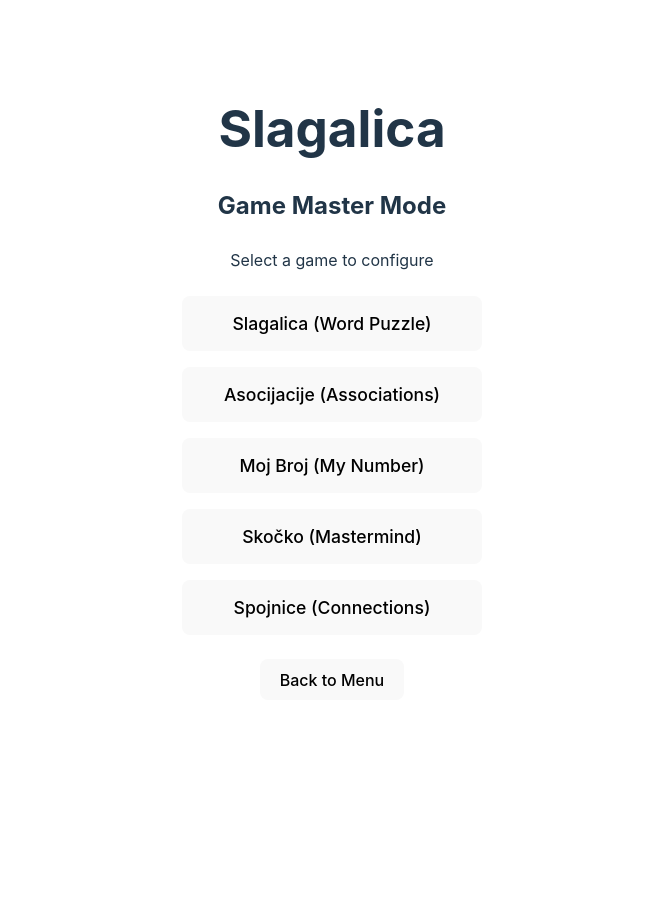
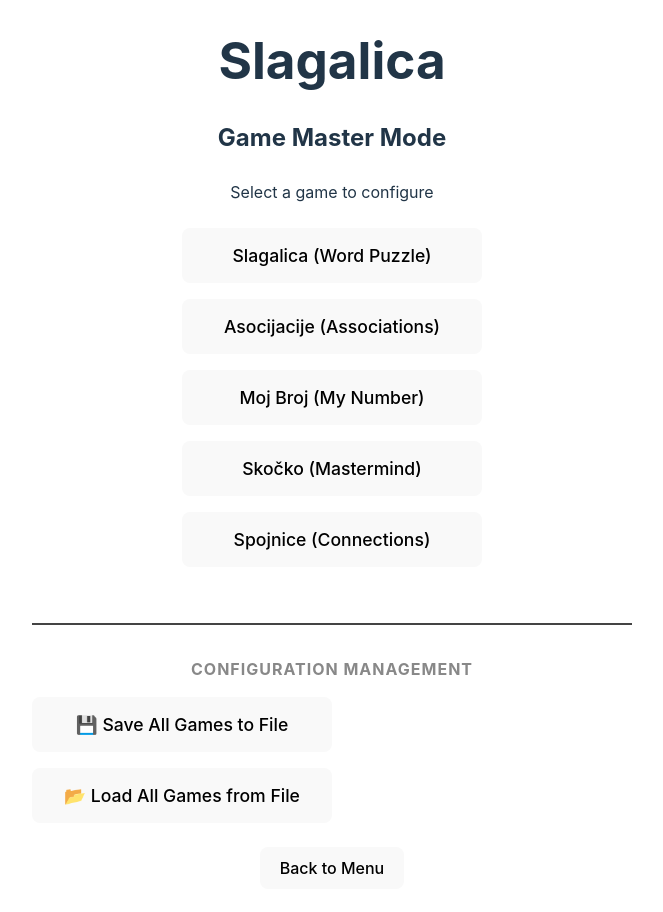
Before and after one commit to abster95/homemade-slagalica, a React (Vite) app: page / in a window 1280 px wide. Both pictures are taken after a click on the button "Game Master Mode". Shown: the top 912 px of the page, without its empty margins (308-971 px from the left). Before the commit the page ends 800 px from the top, so only its background shows below. Built offline with nearby package versions, Linux system fonts and the light colour scheme.

Commit message:
Add save/load functionality

```diff
--- a/src/App.css
+++ b/src/App.css
@@ -53,3 +53,18 @@ main {
   border-radius: 8px;
   border: 1px solid #ff9800;
 }
+
+.config-management {
+  width: 100%;
+  margin-top: 2rem;
+  padding-top: 2rem;
+  border-top: 2px solid #444;
+}
+
+.config-management h3 {
+  margin-bottom: 1rem;
+  color: #888;
+  font-size: 1rem;
+  text-transform: uppercase;
+  letter-spacing: 1px;
+}
--- a/src/App.tsx
+++ b/src/App.tsx
@@ -15,6 +15,7 @@ import { SkockoGameState } from './features/skocko/types'
 import { SpojniceGameMaster } from './features/spojnice/SpojniceGameMaster'
 import { SpojnicePlay } from './features/spojnice/SpojnicePlay'
 import { SpojniceGameState } from './features/spojnice/types'
+import { saveConfigToFile, loadConfigFromFile, AllGamesConfig } from './utils/fileUtils'
 
 type GameType = 'slagalica' | 'asocijacije' | 'moj-broj' | 'skocko' | 'spojnice' | null
 
@@ -26,6 +27,35 @@ function App() {
   const [mojBrojConfig, setMojBrojConfig] = useState<MojBrojGameState | null>(null)
   const [skockoConfig, setSkockoConfig] = useState<SkockoGameState | null>(null)
   const [spojniceConfig, setSpojniceConfig] = useState<SpojniceGameState | null>(null)
+
+  const handleSaveConfig = () => {
+    const config: AllGamesConfig = {
+      version: '1.0.0',
+      slagalica: slagalicaConfig,
+      asocijacije: asocijacijeConfig,
+      mojBroj: mojBrojConfig,
+      skocko: skockoConfig,
+      spojnice: spojniceConfig,
+    }
+    saveConfigToFile(config)
+  }
+
+  const handleLoadConfig = async () => {
+    try {
+      const config = await loadConfigFromFile()
+
+      // Load each game configuration if it exists
+      if (config.slagalica) setSlagalicaConfig(config.slagalica)
+      if (config.asocijacije) setAsocijacijeConfig(config.asocijacije)
+      if (config.mojBroj) setMojBrojConfig(config.mojBroj)
+      if (config.skocko) setSkockoConfig(config.skocko)
+      if (config.spojnice) setSpojniceConfig(config.spojnice)
+
+      alert('Configuration loaded successfully!')
+    } catch (error) {
+      alert(`Failed to load configuration: ${error instanceof Error ? error.message : 'Unknown error'}`)
+    }
+  }
 
   return (
     <div className="app">
@@ -56,20 +86,38 @@ function App() {
             <div className="menu-buttons">
               <button onClick={() => setSelectedGame('slagalica')}>
                 Slagalica (Word Puzzle)
+                {slagalicaConfig && ' ✓'}
               </button>
               <button onClick={() => setSelectedGame('asocijacije')}>
                 Asocijacije (Associations)
+                {asocijacijeConfig && ' ✓'}
               </button>
               <button onClick={() => setSelectedGame('moj-broj')}>
                 Moj Broj (My Number)
+                {mojBrojConfig && ' ✓'}
               </button>
               <button onClick={() => setSelectedGame('skocko')}>
                 Skočko (Mastermind)
+                {skockoConfig && ' ✓'}
               </button>
               <button onClick={() => setSelectedGame('spojnice')}>
                 Spojnice (Connections)
+                {spojniceConfig && ' ✓'}
               </button>
             </div>
+
+            <div className="config-management">
+              <h3>Configuration Management</h3>
+              <div className="menu-buttons">
+                <button onClick={handleSaveConfig}>
+                  💾 Save All Games to File
+                </button>
+                <button onClick={handleLoadConfig}>
+                  📂 Load All Games from File
+                </button>
+              </div>
+            </div>
+
             <button onClick={() => setMode('menu')}>Back to Menu</button>
           </div>
         )}
--- /dev/null
+++ b/src/utils/fileUtils.ts
@@ -0,0 +1,60 @@
+import { SlagalicaGameState } from '../features/slagalica/types'
+import { AsocijacijeGameState } from '../features/asocijacije/types'
+import { MojBrojGameState } from '../features/moj-broj/types'
+import { SkockoGameState } from '../features/skocko/types'
+import { SpojniceGameState } from '../features/spojnice/types'
+
+export interface AllGamesConfig {
+  version: string
+  slagalica: SlagalicaGameState | null
+  asocijacije: AsocijacijeGameState | null
+  mojBroj: MojBrojGameState | null
+  skocko: SkockoGameState | null
+  spojnice: SpojniceGameState | null
+}
+
+export const saveConfigToFile = (config: AllGamesConfig): void => {
+  const jsonString = JSON.stringify(config, null, 2)
+  const blob = new Blob([jsonString], { type: 'application/json' })
+  const url = URL.createObjectURL(blob)
+
+  const link = document.createElement('a')
+  link.href = url
+  link.download = `slagalica-config-${new Date().toISOString().split('T')[0]}.json`
+  document.body.appendChild(link)
+  link.click()
+  document.body.removeChild(link)
+  URL.revokeObjectURL(url)
+}
+
+export const loadConfigFromFile = (): Promise<AllGamesConfig> => {
+  return new Promise((resolve, reject) => {
+    const input = document.createElement('input')
+    input.type = 'file'
+    input.accept = '.json'
+
+    input.onchange = async (e) => {
+      const file = (e.target as HTMLInputElement).files?.[0]
+      if (!file) {
+        reject(new Error('No file selected'))
+        return
+      }
+
+      try {
+        const text = await file.text()
+        const config = JSON.parse(text) as AllGamesConfig
+
+        // Validate the config structure
+        if (!config.version || typeof config !== 'object') {
+          throw new Error('Invalid configuration file format')
+        }
+
+        resolve(config)
+      } catch (error) {
+        reject(error)
+      }
+    }
+
+    input.click()
+  })
+}
```
